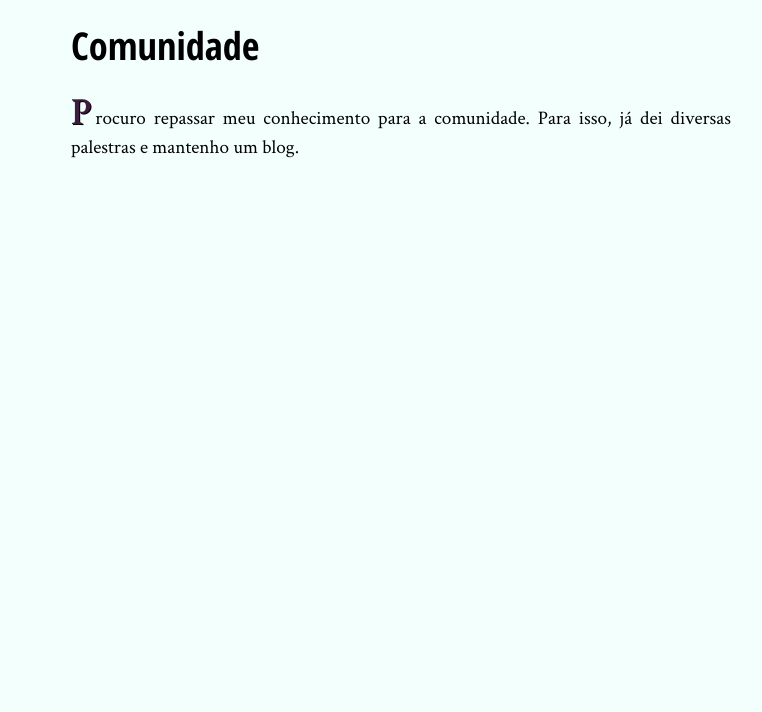
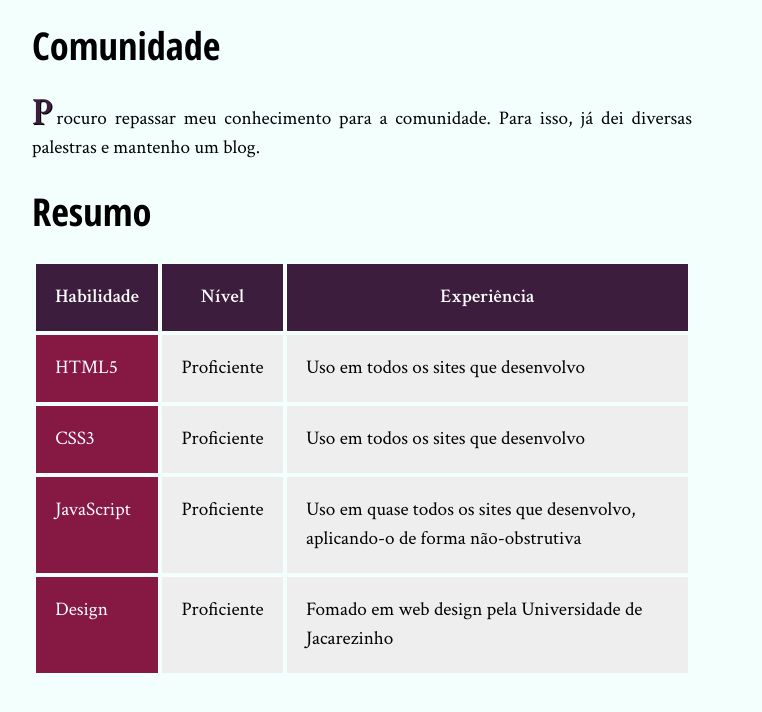
Before and after one commit to raphaelwilker/CursoHTML-aula1, a plain HTML site: page bio.html in a window 1280 px wide. Shown: the part 1248-1960 px from the top of the page, without its empty margins (143-905 px from the left). Before the commit the page ends 1541 px from the top, so only its background shows below. Drawn offline with Linux system fonts and the light colour scheme.

Commit message:
master: update course

```diff
--- a/bio.html
+++ b/bio.html
@@ -45,13 +45,47 @@
 				<h2>Comunidade</h2>
 
 				<p>Procuro repassar meu conhecimento para a comunidade. Para isso, já dei diversas palestras e mantenho um blog.</p>
+
+				<h2>Resumo</h2>
+				<table class="habilidades">
+					<thead>
+						<tr>
+							<th>Habilidade</th>
+							<th>Nível</th>
+							<th>Experiência</th>
+						</tr>
+					</thead>
+					<tbody>
+						<tr>
+							<td>HTML5</td>
+							<td>Proficiente</td>
+							<td>Uso em todos os sites que desenvolvo</td>
+						</tr>
+						<tr>
+							<td>CSS3</td>
+							<td>Proficiente</td>
+							<td>Uso em todos os sites que desenvolvo</td>
+						</tr>
+						<tr>
+							<td>JavaScript</td>
+							<td>Proficiente</td>
+							<td>Uso em quase todos os sites que desenvolvo, aplicando-o de forma não-obstrutiva</td>
+						</tr>
+						<tr>
+							<td>Design</td>
+							<td>Proficiente</td>
+							<td>Fomado em web design pela Universidade de Jacarezinho</td>
+						</tr>
+					</tbody>
+
+				</table>
 			</div>
 		</main>
 
 		<img src="img/eu.jpg" alt="Foto do João da Silva" class="foto-joao"/>
 		<aside>
 			<h1>João da Silva</h1>
-			<nav>
+			<nav class="navegacao-site">
 
 				<ul>
 					<li><a href="index.html">Home</a></li>
--- a/css/bio.css
+++ b/css/bio.css
@@ -35,3 +35,29 @@ main div>p::first-letter{
     margin-right: .2ch;
     line-height: 1;
 }
+
+.habilidades thead th{
+    font-weight: bold;
+    color: #FFF;
+    background-color: #3C1D3D;
+}
+
+.habilidades tr td:first-child{
+    background-color: #851944;
+    color: #FFF;
+}
+
+.habilidades th,
+.habilidades td{
+    padding: 1em;
+}
+
+.habilidades td{
+    background-color: #EEE;
+}
+
+.habilidades {
+    border-collapse: separate;
+    border-spacing: .25em;
+    margin: 1em 0;
+}
--- a/css/index.css
+++ b/css/index.css
@@ -50,7 +50,7 @@
     top: 0;
     right: 0;
     transform-origin: 0 0;
-    transform: translate(6.5754em, -2.4749em) rotate(45deg);
+    transform: translate(calc(.707 * (3.5em - 100%) + 100%), calc(-.707 * 3.5em)) rotate(45deg);
 }
 .botao-index {
     font-size: 1.25em;
--- a/css/site.css
+++ b/css/site.css
@@ -38,9 +38,13 @@ h1{
 
 main{
     float: left;
-    width: 85%;
+    width: calc(100% - 0.9 * 300px);
     padding-bottom: 80px;
     cursor: default;
+}
+
+.navegacao-site {
+    width: calc(0.9 * 200px);
 }
 
 h2{
```
Also changed, not shown: contato.html (+2 -2 lines), css/contato.css (+31 -0 lines), img/email.png (added), img/eu-ico-small.png (added), img/usuario.png (added).
